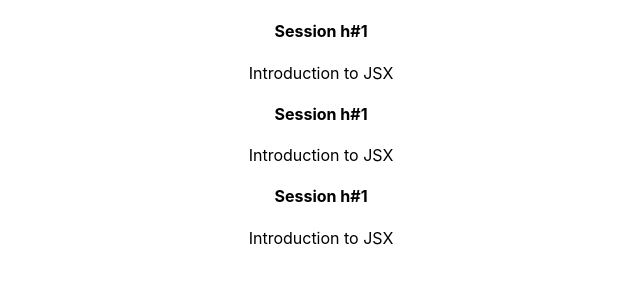
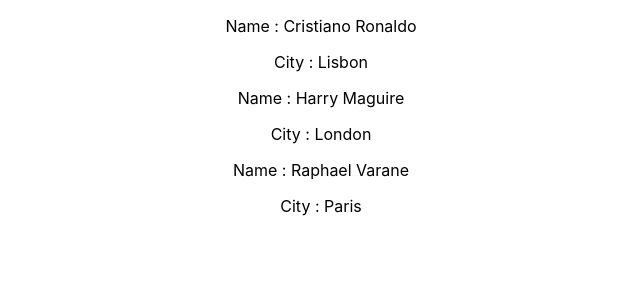
Before and after one commit to maleotech/RPL-MODERN-ARSITEKTUR, a React (Create React App) app in the folder my-app/: page / in a window 1280 px wide. Shown: the top 300 px of the page, without its empty margins (319-959 px from the left). Built offline with nearby package versions, Linux system fonts and the light colour scheme.

Commit message:
materi session 2

```diff
--- a/my-app/src/App.jsx
+++ b/my-app/src/App.jsx
@@ -1,10 +1,10 @@
 import "./App.css";
 
-const Item = () => {
+const Item = (props) => {
   return (
     <div>
-      <h4>Session h#1</h4>
-      <p>Introduction to JSX</p>
+      <p>Name : {props.name}</p>
+      <p>City : {props.city}</p>
     </div>
   );
 };
@@ -12,9 +12,9 @@
 const App = () => {
   return (
     <div className="App">
-      <Item />
-      <Item />
-      <Item />
+      <Item name='Cristiano Ronaldo' city='Lisbon' />
+      <Item name='Harry Maguire' city='London' />
+      <Item name='Raphael Varane' city='Paris' />
     </div>
   );
 };
```
